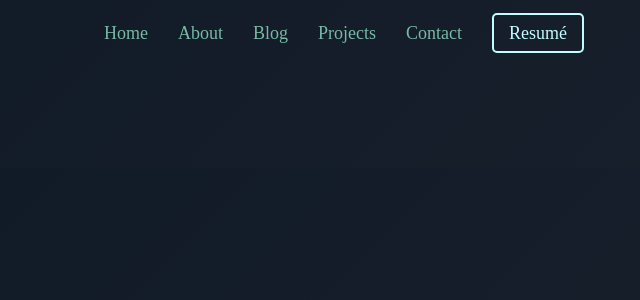
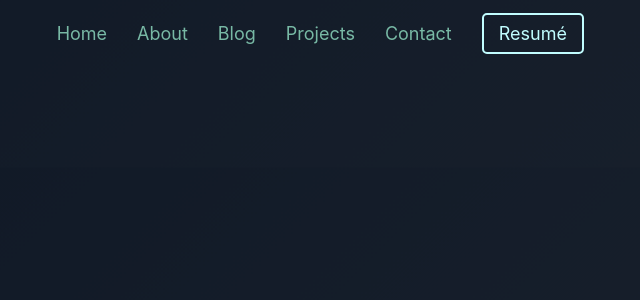
Before and after one commit to androso/portfolio-v2, a Next.js app: page / in a window 1280 px wide. Shown: the top 300 px of the page, without its empty margins (631-1271 px from the left). Built offline with nearby package versions, Linux system fonts and the light colour scheme.

Commit message:
fixing fonts

```diff
--- a/components/Navbar.js
+++ b/components/Navbar.js
@@ -22,41 +22,8 @@ export default function Navbar () {
     }
     return (
         <StyledNavbar >
-            {/*
-            <div className="navigation-container">
-                <Link href="/#Home">
-                    <a className="navigation-links">Home</a>
-                </Link>
-                <Link href="/#About">
-                    <a className="navigation-links" >About</a>
-                </Link>
-                <Link href="/Blog">
-                    <a className="navigation-links" >Blog</a>
-                </Link>
-                <Link href="/#Projects">
-                    <a className="navigation-links">Projects</a>
-                </Link>
-                <Link href="/#Contact">
-                    <a className="navigation-links">Contact</a>
-                </Link>
-                <Link href="/Resume-Anibal-Andrade.pdf">
-                    <a className="navigation-links" target="_blank" alt="Resumé" >Resumé</a>
-                </Link>
-            </div>
-
-            <button
-                onClick={toggleNavbar}
-                className={`nav__burger-button ${navIsOpen ? "Close" : "Open"}`}
-            >
-                <span className="toggle-bar"></span>
-                <span className="toggle-bar"></span>
-                <span className="toggle-bar"></span>
-            </button>
-            */}
-
             <div className="container">
-
-                <div className="nav">
+                <div className={`nav ${navIsOpen ? "open" : "closed"}`}>
                     {links.map(link => {
                         return (
                             <Link href={link.href}>
--- a/styles/GlobalStyle.js
+++ b/styles/GlobalStyle.js
@@ -3,6 +3,8 @@ import Variables from "./variables";
 import Fonts from "./fonts";
 
 const GlobalStyle = createGlobalStyle`
+    ${Fonts};
+    ${Variables};
     html {
         box-sizing: border-box;
     }
@@ -18,8 +20,7 @@ const GlobalStyle = createGlobalStyle`
         padding: 0;
     }
 
-    ${Fonts}
-    ${Variables}
+
 
     /* STYLES FOR THE BACKGROUND ANIMATION ;*/
     body {
--- a/styles/StyledNavbar.js
+++ b/styles/StyledNavbar.js
@@ -31,8 +31,8 @@ const StyledNavbar = styled.nav`
   .nav {
     margin-right: 50px;
   }
+
   /* MOBILE STYLES */
-
   @media (max-width: 650px) {
     .container {
       margin-right: 20px;
@@ -46,7 +46,7 @@ const StyledNavbar = styled.nav`
       transition: all .5s ease-in-out;
       cursor: pointer;
       background: none;
-      /* border: 1px solid red; */
+
       border: none;
     }
     button.toggle-container span {
@@ -68,7 +68,6 @@ const StyledNavbar = styled.nav`
 
     button.toggle-container span:nth-child(2),
     button.toggle-container span:nth-child(3) {
-      /* top: 14px; */
       top: 50%;
       transform: translateY(-50%);
     }
@@ -90,8 +89,24 @@ const StyledNavbar = styled.nav`
     button.toggle-container.open span:nth-child(4) {
 
     }
+    .nav.closed {
+      display: none;
+    }
+    .container {
+      position: relative;
+    }
     .nav {
-      display: none;
+      margin: 0;
+      background-color: #15171A;
+      position: fixed;
+      top: 0;
+      left: 0;
+      height: 100vh;
+      width: 100vw;
+      display: flex;
+      flex-direction: column;
+      justify-content: center;
+      align-items: center;
     }
   }
 
--- a/styles/variables.js
+++ b/styles/variables.js
@@ -8,7 +8,7 @@ const Variables = css`
 		--sm-margin-bottom: 8px;
 		--md-margin-bottom: 28px;
 		--xl-margin-bottom: 34px;
-		--font-stack: "Poppins";
+		--font-stack: 'Poppins', -apple-system, BlinkMacSystemFont, system-ui, sans-serif;
 	}
 `;
 export default Variables;
```
